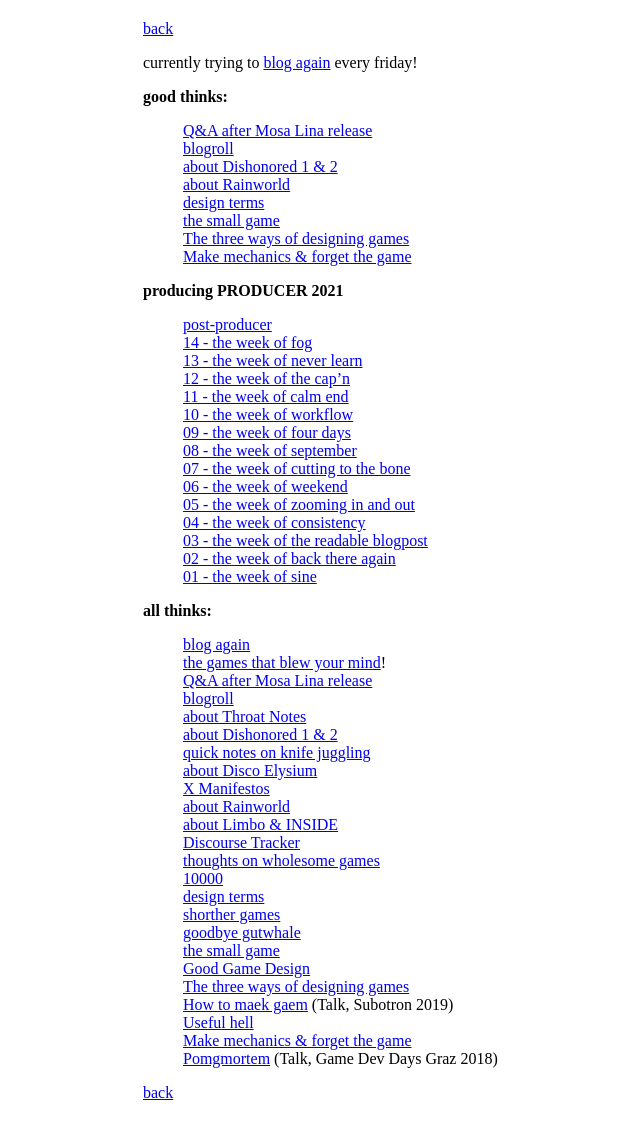
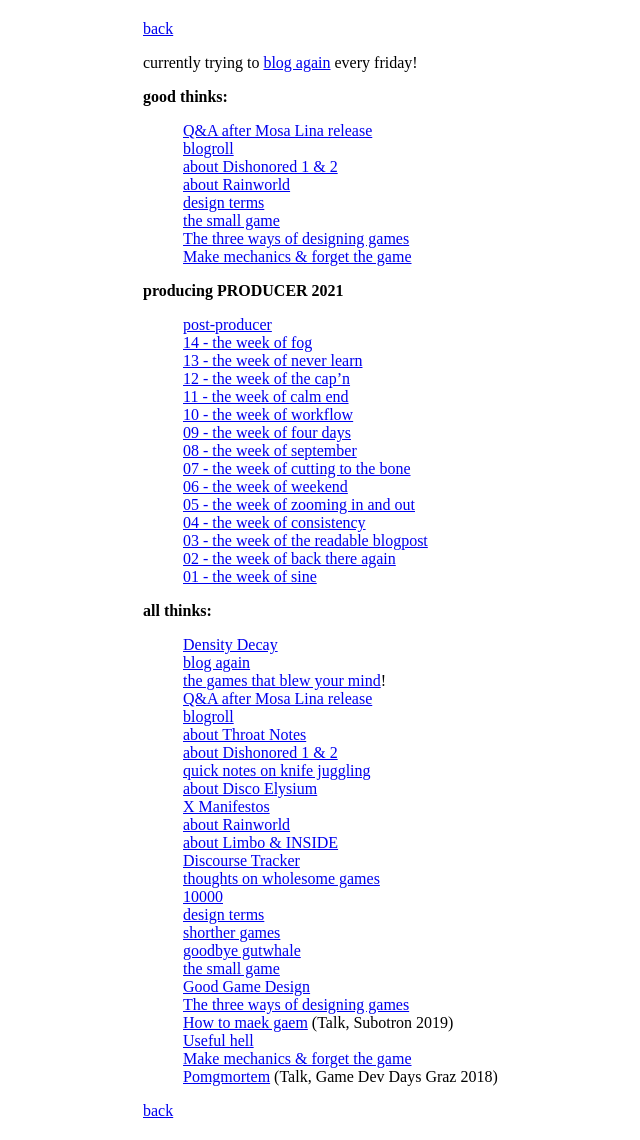
Before and after one commit to stuffedwombat/stuffedwombat.github.io, a Jekyll site: the page built from thinking.md, in a window 1280 px wide. Shown: the whole page, without its empty margins (181-821 px from the left). Built offline with Jekyll 4.4.1, drawn with Linux system fonts in a browser that asks for light colours; our own code applies the rules of GitHub Pages for plain Markdown files; comment, search, counter and statistics services are not loaded.

Commit message:
Update thinking.md

```diff
--- a/thinking.md
+++ b/thinking.md
@@ -30,6 +30,7 @@ currently trying to [blog again](blogagain)  every friday!
 - [01 - the week of sine](producering_01)
 
 **all thinks:**
+- [Density Decay](density_decay)
 - [blog again](blogagain)
 - [the games that blew your mind](blown_away)!
 - [Q&A after Mosa Lina release](qa)
```
